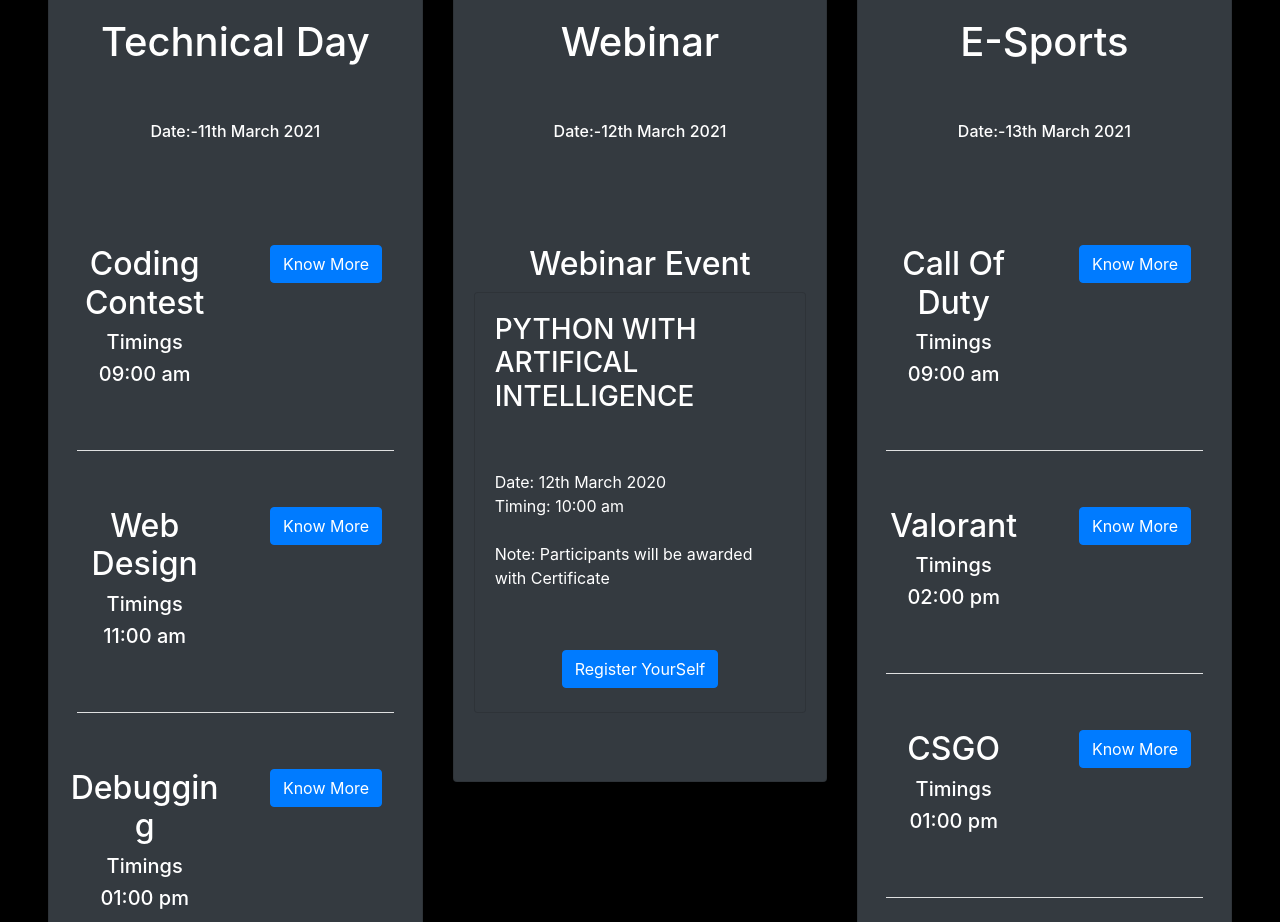
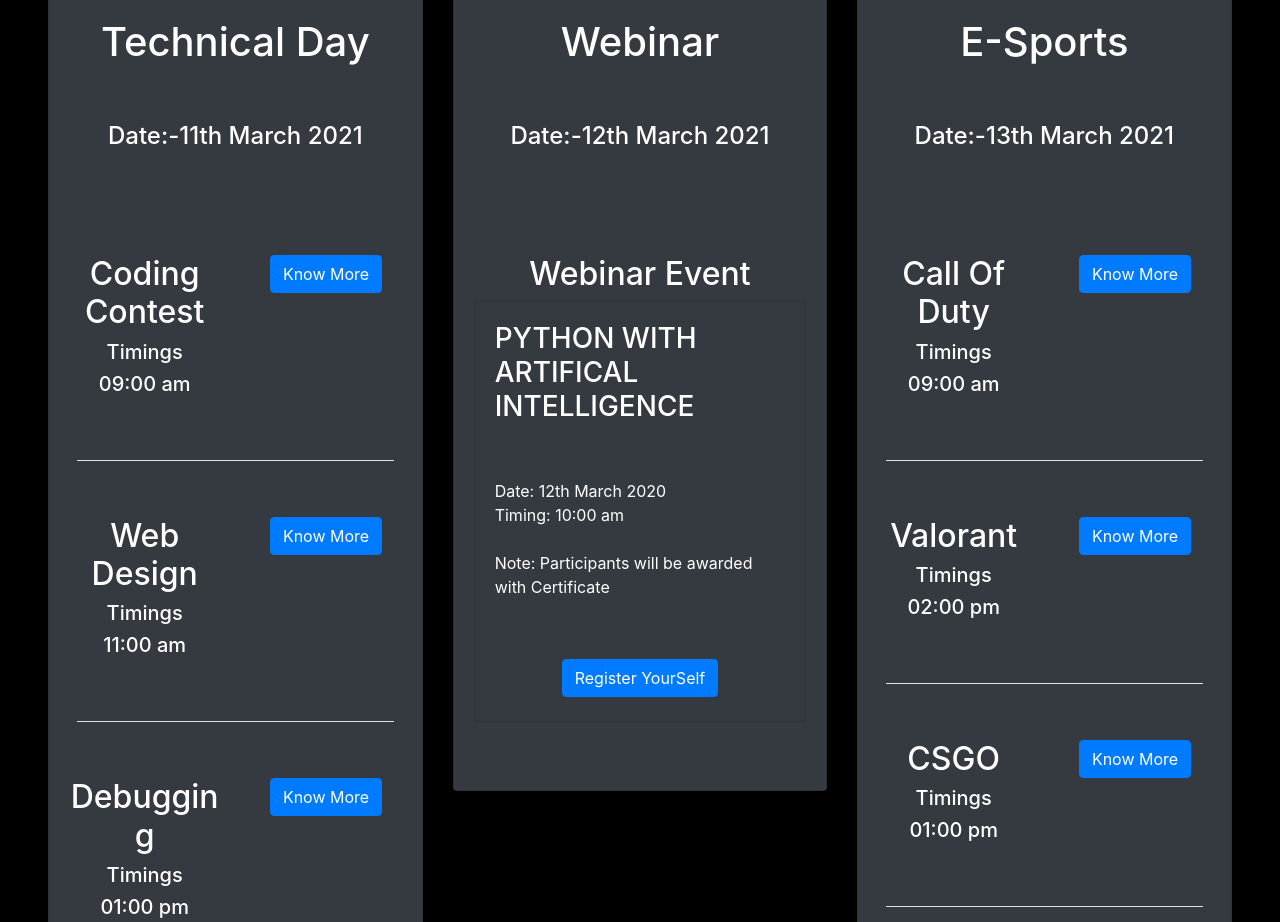
Before and after one commit to Mihir06121/TechNova, a React (Create React App) app: page / in a window 1280 px wide. Shown: the part 1720-2642 px from the top of the page. Built offline with nearby package versions, Linux system fonts and the light colour scheme.

Commit message:
date and time for event added

```diff
--- a/src/components/Events.jsx
+++ b/src/components/Events.jsx
@@ -26,7 +26,7 @@
                         <Card className="bg-dark" body>
                         <div align="center" className="pt-5 pb-5">
                             <h1 className="pt-5 pb-5">Technical Day</h1>
-                            <h6>Date:-11th March 2021</h6>
+                            <h4>Date:-11th March 2021</h4>
                         </div>
                             <Coding/><hr className="bg-light m-2" />
                             <WebDesign /><hr className="bg-light m-2" />
@@ -38,7 +38,7 @@
                         <Card className="bg-dark" body>
                         <div align="center" className="pt-5 pb-5">
                             <h1 className="pt-5 pb-5">Webinar</h1>
-                            <h6>Date:-12th March 2021</h6>
+                            <h4>Date:-12th March 2021</h4>
                         </div>
                         <Webinar />
                         </Card>
@@ -47,7 +47,7 @@
                         <Card className="bg-dark" body>
                         <div align="center" className="pt-5 pb-5">
                             <h1 className="pt-5 pb-5">E-Sports</h1>
-                            <h6>Date:-13th March 2021</h6>
+                            <h4>Date:-13th March 2021</h4>
                         </div>
                         <CallOfDuty /><hr className="bg-light m-2" />
                         <Valorant /><hr className="bg-light m-2" />
```
